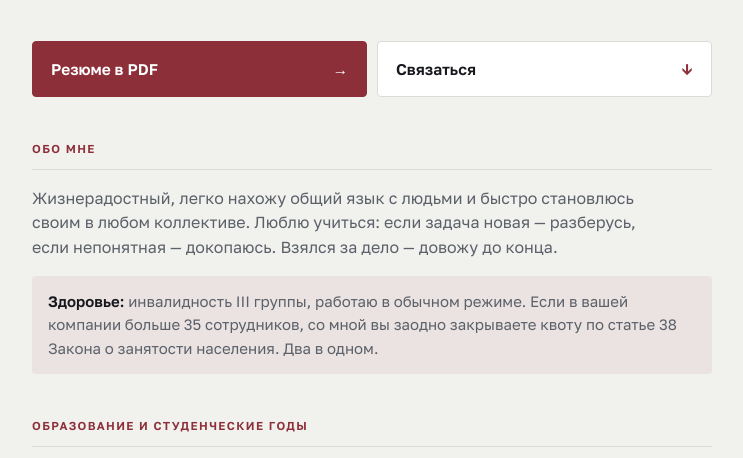
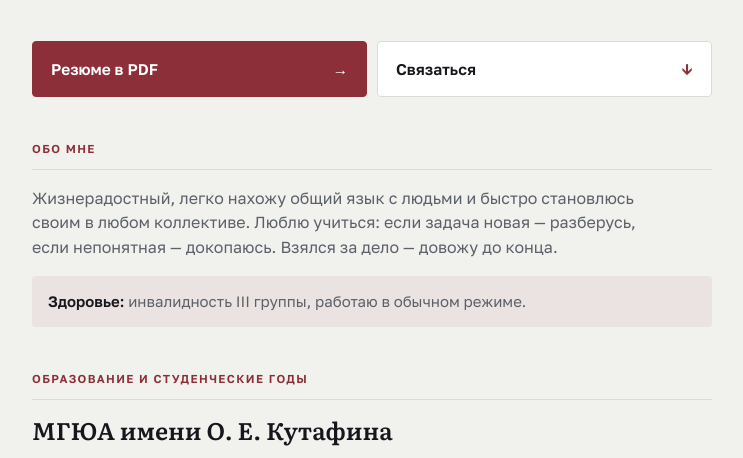
Before and after one commit to shonidis-industries/shonidis-industries.github.io, a plain HTML site: page index.html in a window 1280 px wide. Shown: the part 246-704 px from the top of the page, without its empty margins (268-1011 px from the left). Drawn offline with Linux system fonts and the light colour scheme.

Commit message:
Update index.html

```diff
--- a/index.html
+++ b/index.html
@@ -375,7 +375,7 @@
   <section id="about">
     <p class="eyebrow">Обо мне</p>
     <p class="lede">Жизнерадостный, легко нахожу общий язык с людьми и быстро становлюсь своим в любом коллективе. Люблю учиться: если задача новая — разберусь, если непонятная — докопаюсь. Взялся за дело — довожу до конца.</p>
-    <p class="note"><b>Здоровье:</b> инвалидность III группы, работаю в обычном режиме. Если в вашей компании больше 35 сотрудников, со мной вы заодно закрываете квоту по статье 38 Закона о занятости населения. Два в одном.</p>
+    <p class="note"><b>Здоровье:</b> инвалидность III группы, работаю в обычном режиме.</p>
   </section>
 
   <!-- STUDY -->
```
